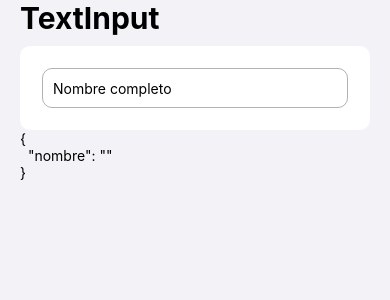
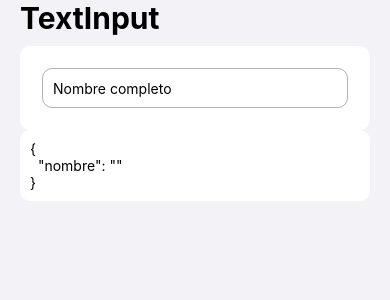
Before and after one commit to rineliniguezsosa/components-react-native, a React Native app: screen /TextInputScreen in a window 390 px wide. Shown: the top 300 px of the page. Built offline with nearby package versions, Linux system fonts and the light colour scheme.

Commit message:
[FEAT] Envolviendo el elememto Text por el componente Card

```diff
--- a/src/screens/inputs/TextInput.tsx
+++ b/src/screens/inputs/TextInput.tsx
@@ -25,7 +25,9 @@ export const TextInputScreen = () => {
         />
       </Card>
 
-      <Text>{JSON.stringify(form,null,2)}</Text>
+      <Card>
+        <Text>{JSON.stringify(form,null,2)}</Text>
+      </Card>
     </CustomView>
   );
 };
```
